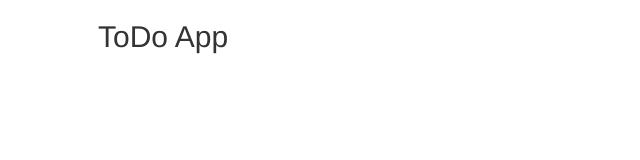
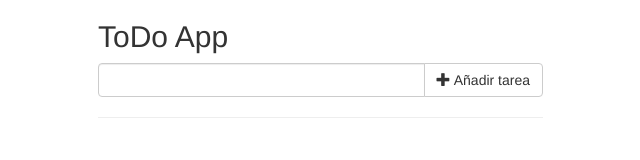
Before and after one commit to juanwmedia/angular-todo, a plain HTML site: page index.html in a window 1280 px wide. Shown: the whole page, without its empty margins (272-912 px from the left). Drawn offline with nearby package versions, Linux system fonts and the light colour scheme.

Commit message:
Gitignore

```diff
--- a/index.html
+++ b/index.html
@@ -13,7 +13,7 @@
         <h2>ToDo App</h2>
 
         <!-- Formulario -->
-        <!--<div class="form">
+        <div class="form">
             <div class="input-group">
                 <input type="text" class="form-control">
 					<span class="input-group-btn">
@@ -23,7 +23,7 @@
             </div>
         </div>
 
-        <hr/>-->
+        <hr/>
 
         <!-- Listado de tareas -->
         <!--<ul class="list-group">
```
Also changed, not shown: 1 other file.
